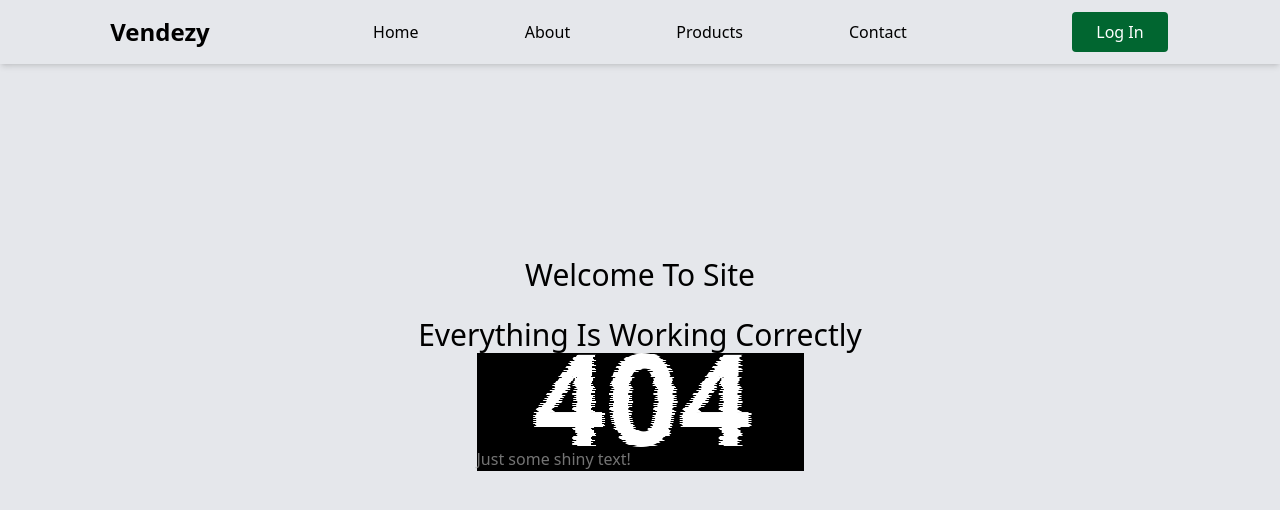
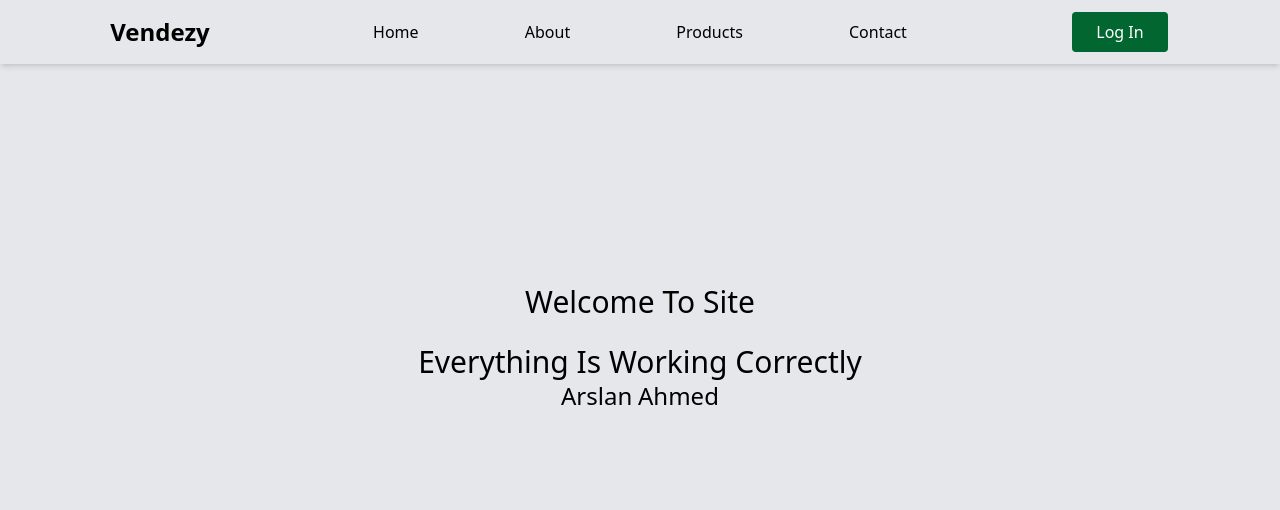
Before and after one commit to Arslan-the-Developer/vite-react-deploy, a React (Vite) app: page / in a window 1280 px wide. Shown: the top 510 px of the page. Built offline with nearby package versions, Linux system fonts and the light colour scheme; no server answers.

Commit message:
Added Blur Text

```diff
--- a/package.json
+++ b/package.json
@@ -10,6 +10,7 @@
     "preview": "vite preview"
   },
   "dependencies": {
+    "@react-spring/web": "^9.7.5",
     "@tailwindcss/vite": "^4.0.14",
     "axios": "^1.8.3",
     "react": "^18.3.1",
--- /dev/null
+++ b/src/Components/BlurText/BlurText.jsx
@@ -0,0 +1,103 @@
+import { useRef, useEffect, useState } from "react";
+import { useSprings, animated } from "@react-spring/web";
+
+const BlurText = ({
+  text = "",
+  delay = 200,
+  className = "",
+  animateBy = "words", // 'words' or 'letters'
+  direction = "top", // 'top' or 'bottom'
+  threshold = 0.1,
+  rootMargin = "0px",
+  animationFrom,
+  animationTo,
+  easing = "easeOutCubic",
+  onAnimationComplete,
+}) => {
+  const elements = animateBy === "words" ? text.split(" ") : text.split("");
+  const [inView, setInView] = useState(false);
+  const ref = useRef();
+  const animatedCount = useRef(0);
+
+  const defaultFrom =
+    direction === "top"
+      ? {
+          filter: "blur(10px)",
+          opacity: 0,
+          transform: "translate3d(0,-50px,0)",
+        }
+      : {
+          filter: "blur(10px)",
+          opacity: 0,
+          transform: "translate3d(0,50px,0)",
+        };
+
+  const defaultTo = [
+    {
+      filter: "blur(5px)",
+      opacity: 0.5,
+      transform:
+        direction === "top" ? "translate3d(0,5px,0)" : "translate3d(0,-5px,0)",
+    },
+    { filter: "blur(0px)", opacity: 1, transform: "translate3d(0,0,0)" },
+  ];
+
+  useEffect(() => {
+    const observer = new IntersectionObserver(
+      ([entry]) => {
+        if (entry.isIntersecting) {
+          setInView(true);
+          observer.unobserve(ref.current);
+        }
+      },
+      { threshold, rootMargin },
+    );
+
+    observer.observe(ref.current);
+
+    return () => observer.disconnect();
+  }, [threshold, rootMargin]);
+
+  const springs = useSprings(
+    elements.length,
+    elements.map((_, i) => ({
+      from: animationFrom || defaultFrom,
+      to: inView
+        ? async (next) => {
+            for (const step of animationTo || defaultTo) {
+              await next(step);
+            }
+            animatedCount.current += 1;
+            if (
+              animatedCount.current === elements.length &&
+              onAnimationComplete
+            ) {
+              onAnimationComplete();
+            }
+          }
+        : animationFrom || defaultFrom,
+      delay: i * delay,
+      config: { easing },
+    })),
+  );
+
+  return (
+    <p ref={ref} className={`blur-text ${className}`}>
+      {springs.map((props, index) => (
+        <animated.span
+          key={index}
+          style={{
+            ...props,
+            display: "inline-block",
+            willChange: "transform, filter, opacity",
+          }}
+        >
+          {elements[index] === " " ? "\u00A0" : elements[index]}
+          {animateBy === "words" && index < elements.length - 1 && "\u00A0"}
+        </animated.span>
+      ))}
+    </p>
+  );
+};
+
+export default BlurText;
--- a/src/Screens/HomeScreen/HomeScreen.jsx
+++ b/src/Screens/HomeScreen/HomeScreen.jsx
@@ -1,28 +1,8 @@
 import React, { useEffect } from 'react'
 import Navbar from './Components/Navbar'
-import axios from 'axios'
-import ShinyText from '../../Components/ShinyText/ShinyText'
-import FuzzyText from '../../Components/FuzzyText/FuzzyText'
-
+import BlurText from '../../Components/BlurText/BlurText'
 
 function HomeScreen() {
-
-    async function GetBlogsFromEB() {
-
-        const response = await axios.get('https://79c9-58-27-197-114.ngrok-free.app/authentication/check_user_authentication', {
-          withCredentials: true,
-          headers: {
-            'ngrok-skip-browser-warning': '1'
-          }
-        });
-
-        console.log(response.data);
-
-    }
-
-    useEffect(() => {
-        GetBlogsFromEB();
-    }, []);
 
 
   return (
@@ -34,9 +14,14 @@
             <h2 className='text-3xl'>Welcome To Site</h2>
             <h2 className='text-3xl mt-6'>Everything Is Working Correctly</h2>
 
-            <span className='bg-black'>
-                <FuzzyText baseIntensity={0.2} hoverIntensity={1} enableHover={true}>404</FuzzyText>
-                <ShinyText text="Just some shiny text!" disabled={false} speed={3} className='custom-class' />
+            <span className=''>
+            <BlurText
+              text="Arslan Ahmed"
+              delay={150}
+              animateBy="words"
+              direction="top"
+              className="text-2xl mb-8"
+            />
             </span>
 
         </div>
--- /dev/null
+++ b/src/axios.js
@@ -0,0 +1,13 @@
+import axios from 'axios';
+
+const api = axios.create({
+  baseURL: import.meta.env.VITE_API_BASE_URL,
+  withCredentials: true,
+});
+
+// Conditionally apply the ngrok header based on environment variable
+if (import.meta.env.VITE_USE_NGROK_HEADER === 'true') {
+  api.defaults.headers.common['ngrok-skip-browser-warning'] = '1';
+}
+
+export default api;
```
Also changed, not shown: 1 other file (tests, documents, lock files or other folders).
